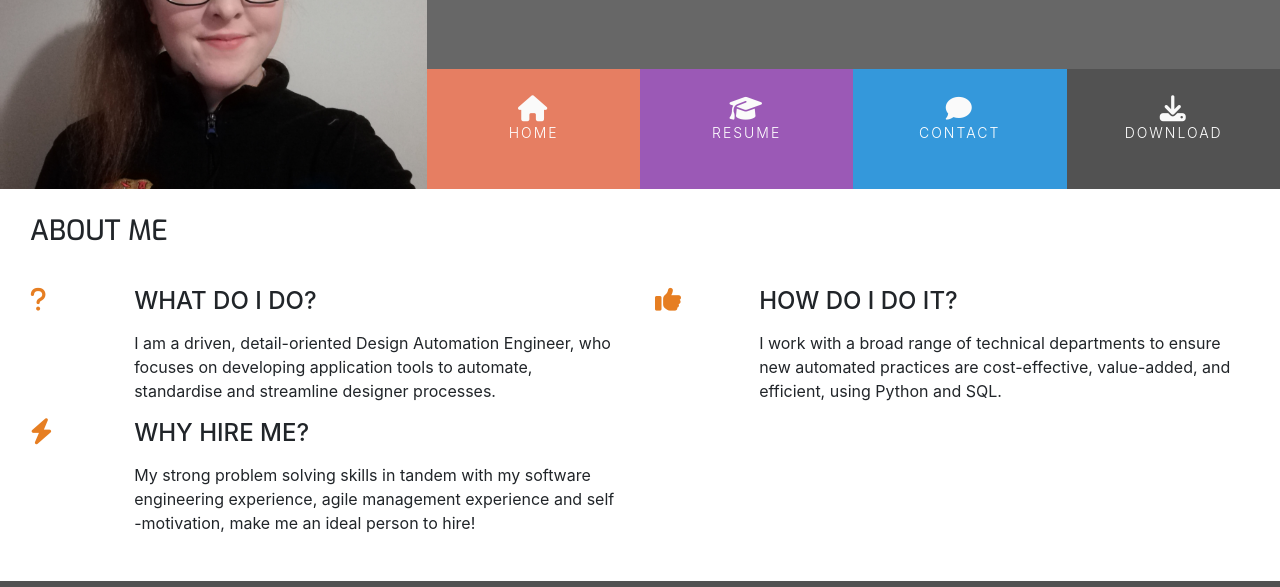
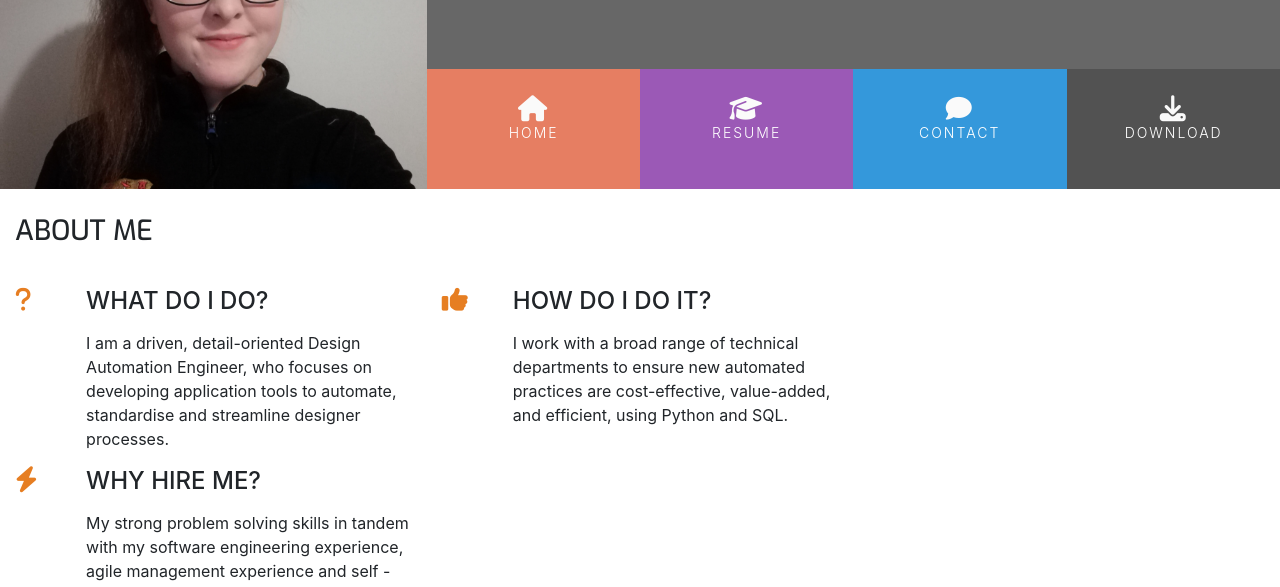
Before and after one commit to Grawnya/bootstrap-resume, a plain HTML site: page index.html in a window 1280 px wide. Shown: the part 180-767 px from the top of the page. Drawn offline with nearby package versions, Linux system fonts and the light colour scheme.

Commit message:
remove row-table and section-column classes

```diff
--- a/assets/css/styles.css
+++ b/assets/css/styles.css
@@ -42,16 +42,6 @@ h1, h2, h3, h4 {
 
 .inline-block {
     display: inline-block;
-}
-
-.row-table {
-    display: table;
-}
-
-.section-column {
-    display: table-cell;
-    padding: 0 30px 30px;
-    float: none;
 }
 
 .section-heading {
--- a/index.html
+++ b/index.html
@@ -44,8 +44,8 @@
         </div>
     </header>
     <section class="container-fluid">
-        <div class="row row-table">
-            <div class="col-md-8 bg-color-three-reasons section-column">
+        <div class="row">
+            <div class="col-md-8 bg-color-three-reasons">
                 <div class="row">
                     <div class="col">
                         <h3 class="section-heading uppercase">about me</h3>
```
